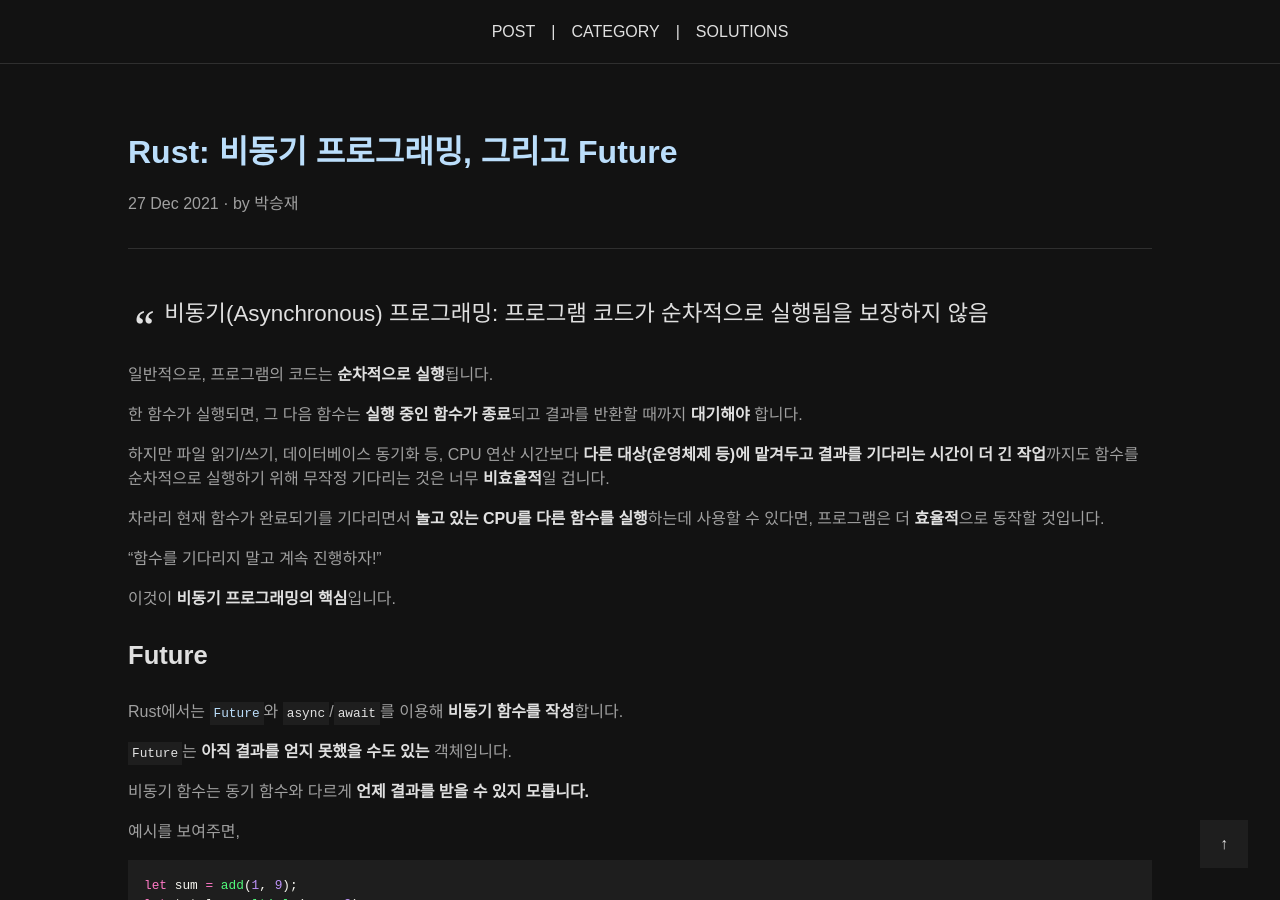
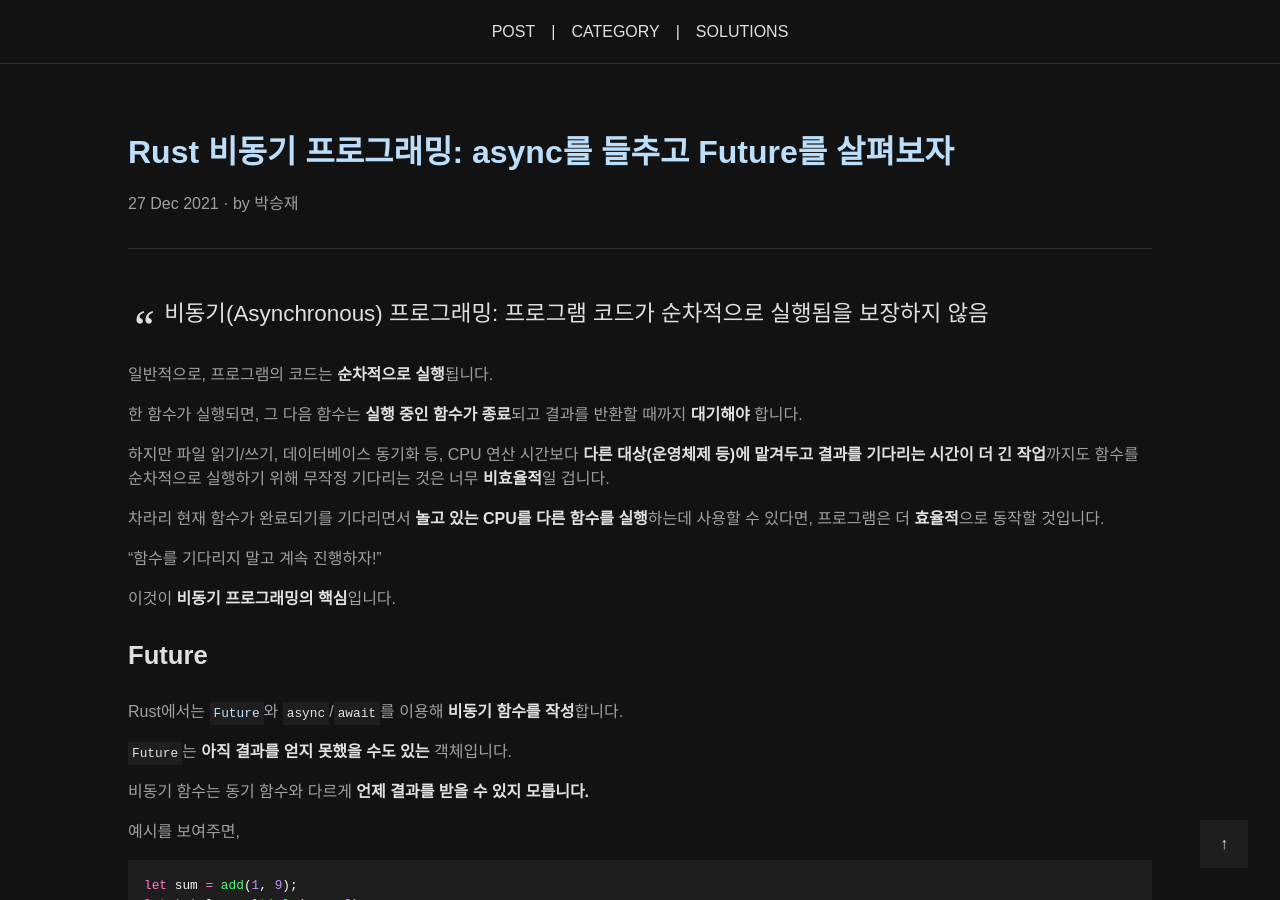
Before and after one commit to int-i/int-i.github.io, a Jekyll site: the page built from _posts/2021-12-27-rust-async-future.md, in a window 1280 px wide and 900 px high. Built offline with Jekyll 4.4.1, drawn with Linux system fonts in a browser that asks for light colours; some web fonts are replaced; a script that is not in the unit is left out; comment, search, counter and statistics services are not loaded.

Commit message:
Update post title

```diff
--- a/_posts/2021-12-27-rust-async-future.md
+++ b/_posts/2021-12-27-rust-async-future.md
@@ -1,5 +1,5 @@
 ---
-title: "Rust: 비동기 프로그래밍, 그리고 Future"
+title: "Rust 비동기 프로그래밍: async를 들추고 Future를 살펴보자"
 date: 2021-12-27
 author: Astro36
 category: rust
```
